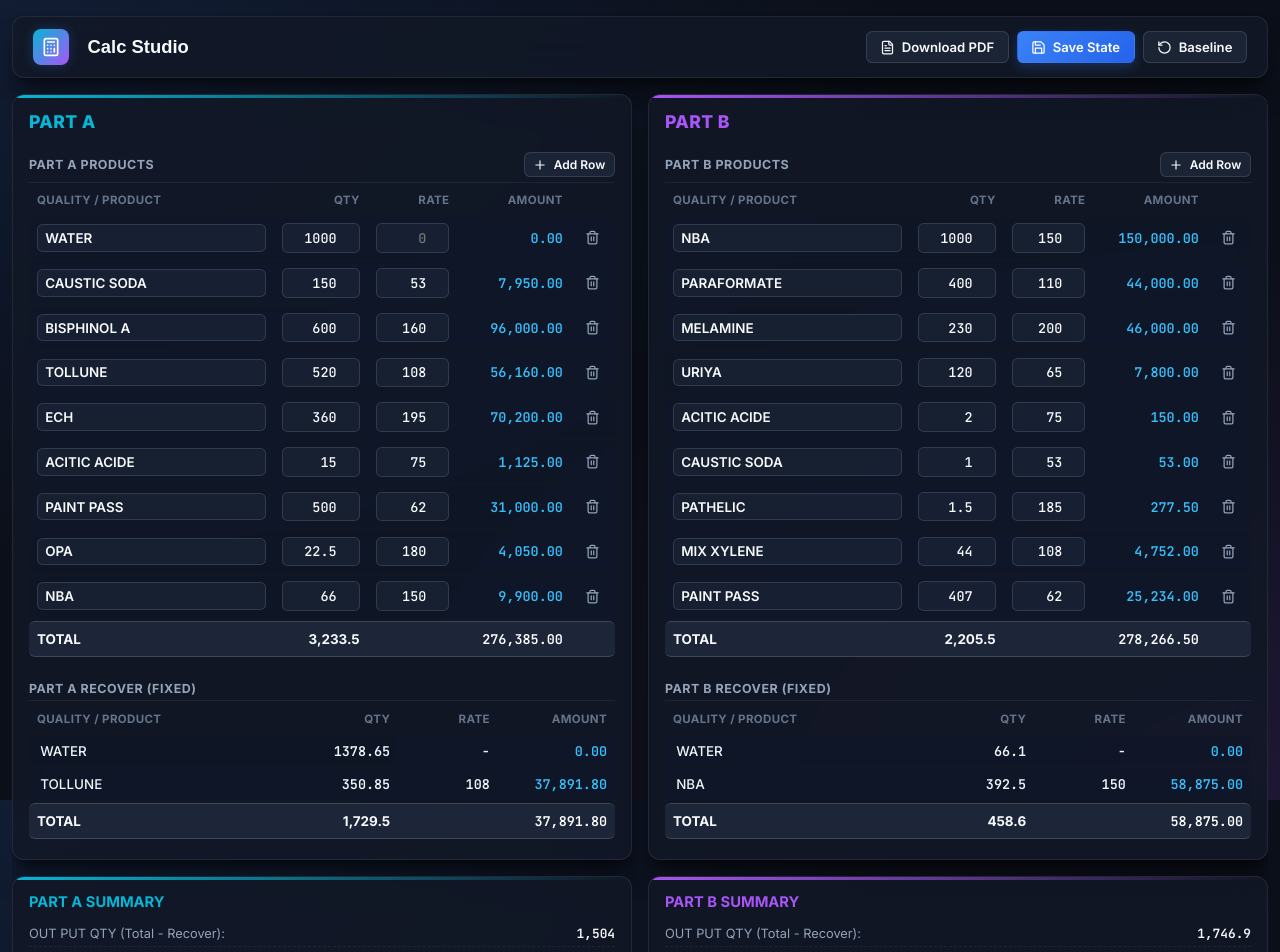
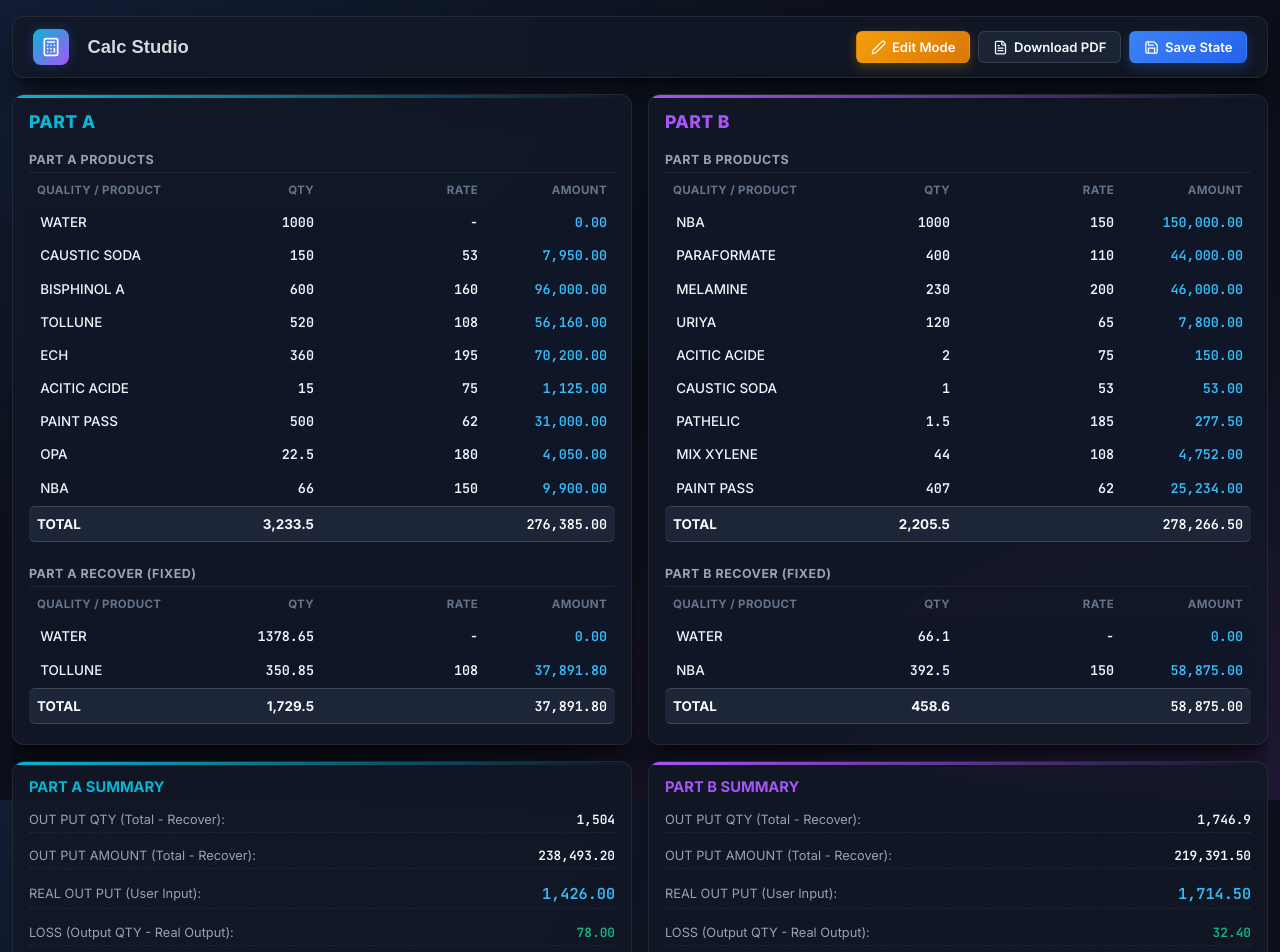
Before and after one commit to bhavarth007/calc-studio, a React (Vite) app: page / in a window 1280 px wide. Shown: the top 952 px of the page. Built offline with nearby package versions, Linux system fonts and the light colour scheme.

Commit message:
Increase QTY and RATE column widths and add Edit Mode toggle

```diff
--- a/src/components/CalculationForm.tsx
+++ b/src/components/CalculationForm.tsx
@@ -1,5 +1,5 @@
 import React, { useState, useEffect } from 'react';
-import { FileText, Save, RotateCcw, Calculator } from 'lucide-react';
+import { FileText, Save, RotateCcw, Calculator, Edit2, Check, Lock } from 'lucide-react';
 import { BASELINE_CALCULATION_DATA, CalculationData, ProductRow } from '../types/calculation';
 import { calculateAll } from '../engine/calculator';
 import { ProductTable } from './ProductTable';
@@ -8,6 +8,7 @@ import { loadCurrentCalculation, saveCalculationRecord, saveCurrentCalculation }
 
 export const CalculationForm: React.FC = () => {
   const [data, setData] = useState<CalculationData>(loadCurrentCalculation);
+  const [isEditMode, setIsEditMode] = useState<boolean>(false);
 
   // Synchronously compute all results using calculator engine
   const result = calculateAll(data);
@@ -124,24 +125,37 @@ export const CalculationForm: React.FC = () => {
             className="header-title-input"
             value={data.title}
             onChange={(e) => handleUpdateTitle(e.target.value)}
-            title="Edit Title"
+            disabled={!isEditMode}
+            title={isEditMode ? "Edit Title" : "Title (Lock Mode)"}
+            style={{ cursor: isEditMode ? 'text' : 'default', opacity: isEditMode ? 1 : 0.85 }}
           />
         </div>
 
         <div className="header-actions">
+          <button
+            type="button"
+            className={`btn ${isEditMode ? 'btn-success' : 'btn-warning'}`}
+            onClick={() => setIsEditMode(!isEditMode)}
+          >
+            {isEditMode ? <Check size={15} /> : <Edit2 size={15} />}
+            {isEditMode ? 'Done Editing' : 'Edit Mode'}
+          </button>
+
           <button type="button" className="btn btn-secondary" onClick={handleExportPDF}>
             <FileText size={15} /> Download PDF
           </button>
           <button type="button" className="btn btn-primary" onClick={handleSaveRecord}>
             <Save size={15} /> Save State
           </button>
+          {isEditMode && (
             <button type="button" className="btn btn-secondary" onClick={handleResetBaseline} title="Reset Baseline">
               <RotateCcw size={15} /> Baseline
             </button>
+          )}
         </div>
       </header>
 
-      {/* Main Single-Page Calculation Form Grid & Summary (100% PC Layout Preserved Inside Scrollable Container) */}
+      {/* Main Single-Page Calculation Form Grid & Summary */}
       <main className="form-grid-wrapper">
         <div className="form-grid">
           {/* PART A COLUMN */}
@@ -150,7 +164,7 @@ export const CalculationForm: React.FC = () => {
               <h2 className="part-title">PART A</h2>
             </div>
 
-            {/* Part A Main Products Table (Editable, Add/Delete Enabled) */}
+            {/* Part A Main Products Table (Editable only in Edit Mode) */}
             <ProductTable
               title="Part A Products"
               rows={data.partA.products}
@@ -160,8 +174,8 @@ export const CalculationForm: React.FC = () => {
               onUpdateRow={(id, field, val) => handleUpdateRow('partA', 'products', id, field, val)}
               onAddRow={() => handleAddRow('partA', 'products')}
               onDeleteRow={(id) => handleDeleteRow('partA', 'products', id)}
-              isEditable={true}
-              canAddDelete={true}
+              isEditable={isEditMode}
+              canAddDelete={isEditMode}
             />
 
             {/* Part A Recover Table (Fixed / Non-editable / No Add & Delete) */}
@@ -182,7 +196,7 @@ export const CalculationForm: React.FC = () => {
               <h2 className="part-title">PART B</h2>
             </div>
 
-            {/* Part B Main Products Table (Editable, Add/Delete Enabled) */}
+            {/* Part B Main Products Table (Editable only in Edit Mode) */}
             <ProductTable
               title="Part B Products"
               rows={data.partB.products}
@@ -192,8 +206,8 @@ export const CalculationForm: React.FC = () => {
               onUpdateRow={(id, field, val) => handleUpdateRow('partB', 'products', id, field, val)}
               onAddRow={() => handleAddRow('partB', 'products')}
               onDeleteRow={(id) => handleDeleteRow('partB', 'products', id)}
-              isEditable={true}
-              canAddDelete={true}
+              isEditable={isEditMode}
+              canAddDelete={isEditMode}
             />
 
             {/* Part B Recover Table (Fixed / Non-editable / No Add & Delete) */}
@@ -225,6 +239,7 @@ export const CalculationForm: React.FC = () => {
             </div>
             <div className="metric-row">
               <span className="metric-label">REAL OUT PUT (User Input):</span>
+              {isEditMode ? (
                 <input
                   type="number"
                   step="any"
@@ -235,6 +250,11 @@ export const CalculationForm: React.FC = () => {
                     handleUpdateRealOutput('partA', e.target.value === '' ? null : parseFloat(e.target.value))
                   }
                 />
+              ) : (
+                <span className="metric-val highlight" style={{ fontFamily: 'var(--font-mono)' }}>
+                  {data.partA.realOutput !== null ? data.partA.realOutput.toLocaleString('en-US', { minimumFractionDigits: 2, maximumFractionDigits: 2 }) : '-'}
+                </span>
+              )}
             </div>
             <div className="metric-row">
               <span className="metric-label">LOSS (Output QTY - Real Output):</span>
@@ -262,6 +282,7 @@ export const CalculationForm: React.FC = () => {
             </div>
             <div className="metric-row">
               <span className="metric-label">REAL OUT PUT (User Input):</span>
+              {isEditMode ? (
                 <input
                   type="number"
                   step="any"
@@ -272,6 +293,11 @@ export const CalculationForm: React.FC = () => {
                     handleUpdateRealOutput('partB', e.target.value === '' ? null : parseFloat(e.target.value))
                   }
                 />
+              ) : (
+                <span className="metric-val highlight" style={{ fontFamily: 'var(--font-mono)' }}>
+                  {data.partB.realOutput !== null ? data.partB.realOutput.toLocaleString('en-US', { minimumFractionDigits: 2, maximumFractionDigits: 2 }) : '-'}
+                </span>
+              )}
             </div>
             <div className="metric-row">
               <span className="metric-label">LOSS (Output QTY - Real Output):</span>
--- a/src/components/ProductTable.tsx
+++ b/src/components/ProductTable.tsx
@@ -41,11 +41,11 @@ export const ProductTable: React.FC<ProductTableProps> = ({
       <table className="calc-table">
         <thead>
           <tr>
-            <th style={{ width: '46%' }}>Quality / Product</th>
-            <th className="num" style={{ width: '17%' }}>QTY</th>
-            <th className="num" style={{ width: '17%' }}>RATE</th>
-            <th className="num" style={{ width: '20%' }}>AMOUNT</th>
-            {canAddDelete && <th style={{ width: '24px' }}></th>}
+            <th style={{ width: '22%' }}>Quality / Product</th>
+            <th className="num" style={{ width: '28%' }}>QTY</th>
+            <th className="num" style={{ width: '28%' }}>RATE</th>
+            <th className="num" style={{ width: '22%' }}>AMOUNT</th>
+            {canAddDelete && <th style={{ width: '32px' }}></th>}
           </tr>
         </thead>
         <tbody>
--- a/src/index.css
+++ b/src/index.css
@@ -178,6 +178,26 @@ body {
   background: rgba(239, 68, 68, 0.15);
 }
 
+.btn-warning {
+  background: linear-gradient(135deg, #f59e0b, #d97706);
+  color: white;
+  box-shadow: 0 4px 12px rgba(245, 158, 11, 0.25);
+}
+.btn-warning:hover {
+  transform: translateY(-1px);
+  box-shadow: 0 6px 16px rgba(245, 158, 11, 0.35);
+}
+
+.btn-success {
+  background: linear-gradient(135deg, #10b981, #059669);
+  color: white;
+  box-shadow: 0 4px 12px rgba(16, 185, 129, 0.25);
+}
+.btn-success:hover {
+  transform: translateY(-1px);
+  box-shadow: 0 6px 16px rgba(16, 185, 129, 0.35);
+}
+
 .btn-sm {
   font-size: 0.75rem;
   padding: 0.25rem 0.55rem;
@@ -296,6 +316,7 @@ body {
   width: 100%;
   border-collapse: separate;
   border-spacing: 0 0.25rem;
+  table-layout: fixed;
 }
 
 .calc-table th {
@@ -368,9 +389,22 @@ body {
   box-shadow: 0 0 0 2px var(--primary-glow);
 }
 
+/* Hide native spinner arrows on number inputs for maximum visible width on Android & mobile */
+input[type=number]::-webkit-inner-spin-button,
+input[type=number]::-webkit-outer-spin-button {
+  -webkit-appearance: none;
+  margin: 0;
+}
+input[type=number] {
+  -moz-appearance: textfield;
+}
+
 .table-input.num {
   text-align: right;
   font-family: var(--font-mono);
+  padding-left: 0.25rem;
+  padding-right: 0.25rem;
+  min-width: 75px;
 }
 
 .amount-cell {
@@ -531,6 +565,19 @@ body {
     width: 100%;
     justify-content: flex-start;
   }
+  .calc-table th {
+    padding: 0.35rem 0.25rem;
+    font-size: 0.7rem;
+  }
+  .calc-table td {
+    padding: 0.3rem 0.25rem;
+  }
+  .table-input {
+    padding: 0.25rem 0.3rem;
+  }
+  .table-input.num {
+    min-width: 75px;
+  }
 }
 
 /* Animations */
```
Lines whose indentation alone changed are shown as unchanged.
